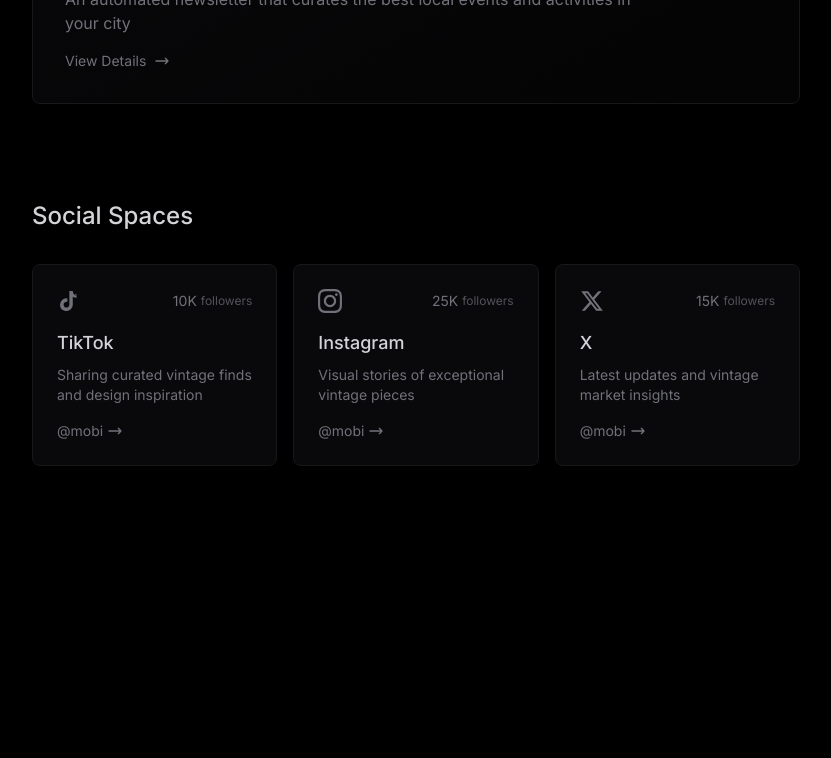
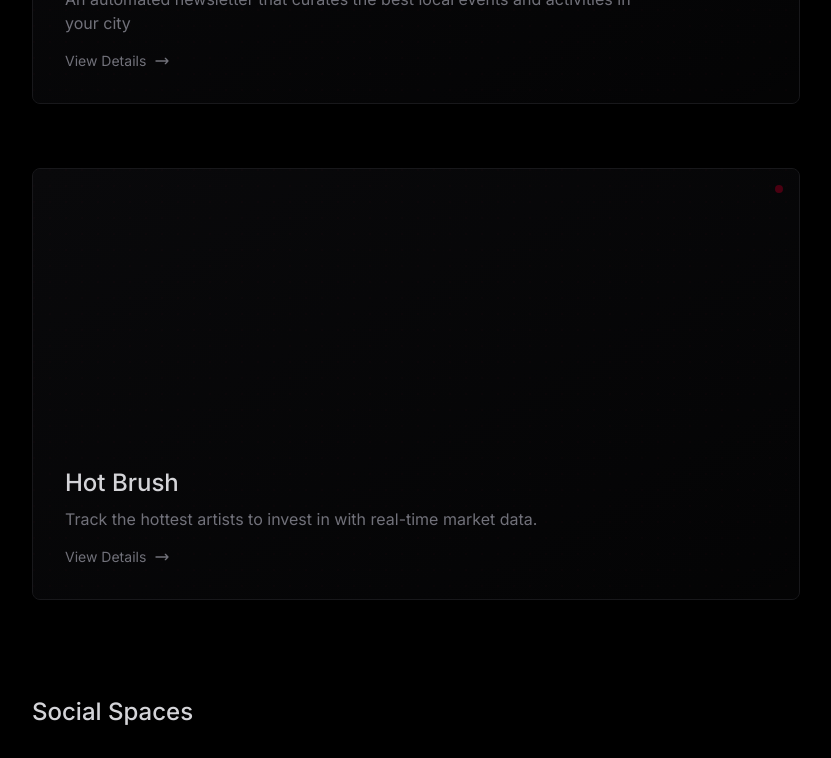
Before and after one commit to stilwellc/Mobi, a Next.js app: page /digital in a window 1280 px wide. Shown: the part 604-1362 px from the top of the page, without its empty margins (224-1055 px from the left). Before the commit the page ends 1102 px from the top, so only its background shows below. Built offline with nearby package versions, Linux system fonts and the light colour scheme; a web font is replaced by a local one.

Commit message:
Add Hot Brush project to Digital Projects page

```diff
--- a/app/digital/page.tsx
+++ b/app/digital/page.tsx
@@ -11,6 +11,13 @@ const projects = [
     category: "Newsletter",
     image: "/images/screech.jpg",
     href: "/digital/screech"
+  },
+  {
+    title: "Hot Brush",
+    description: "Track the hottest artists to invest in with real-time market data.",
+    href: "/digital/hotbrush",
+    icon: "🎨",
+    color: "bg-[#800020]",
   }
 ];
 
```
